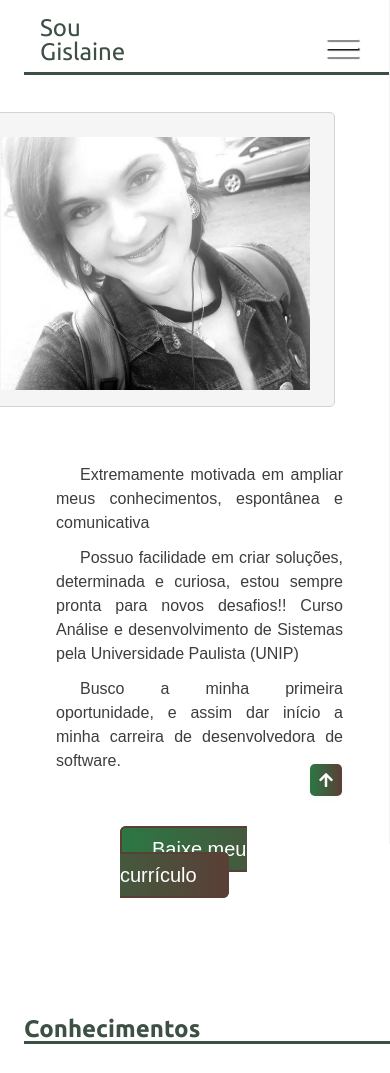
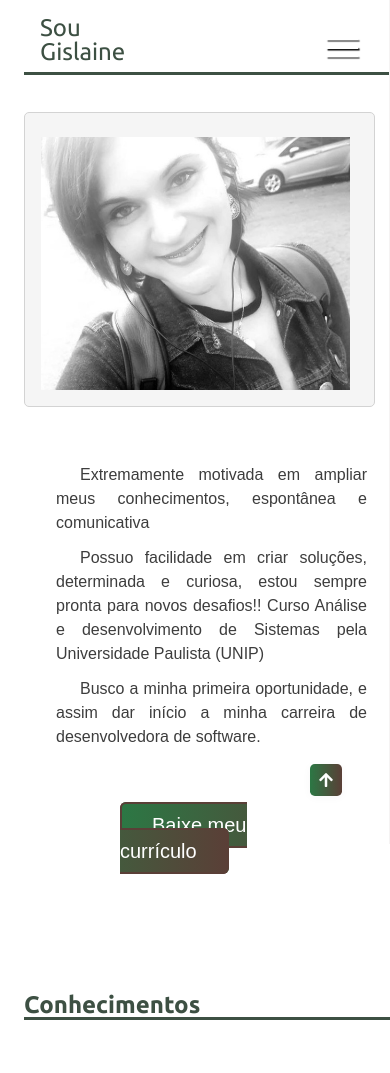
Before and after one commit to GiVicking/My_Portifolio, a plain HTML site: page Sobre.html in a window 390 px wide. Shown: the top 1073 px of the page. Drawn offline with Linux system fonts and the light colour scheme.

Commit message:
atualização

```diff
--- a/css/style-about.css
+++ b/css/style-about.css
@@ -210,6 +210,7 @@ margin-left:2rem;
 }
 @media all and (max-width:600px){
 
+
 .text {
 
     color:#3d5043;
@@ -223,26 +224,26 @@ margin-left:2rem;
     }
 .vicking{
 margin-top: 7rem;
-margin-left:0;
-margin-right: 2.5rem;
+margin-left:1rem;
+margin-right: 0rem;
 margin-bottom: 3.5rem;
 padding: 1.5rem 1.5rem 1rem 1rem;
 width: 23rem;
 }
 .par1{
-  margin-right: 2rem;
+  margin-right: 0.5rem;
   margin-left: 2rem;
 }
 .par2{
-  margin-right: 2rem;
+  margin-right: 0.5rem;
   margin-left: 2rem;
 }
 .par3{
-  margin-right: 2rem;
+  margin-right: 0.5rem;
   margin-left: 2rem;
 }
 .par4 {
-  margin-right: 2rem;
+  margin-right: 1.5rem;
   margin-left: 6rem;
   margin-bottom: 5rem;
   font-size: 1rem;
@@ -268,14 +269,15 @@ width: 23rem;
   .diferenciais li {
     margin-top:0.8rem ;
     list-style-type:none;
-    margin-left: 0rem;
+    margin-left: 3rem;
+    margin-right: 0;
   }
 
   .cursos-li {
    text-align: justify;
     margin-bottom:0;
-    margin-left:0;
-    margin-right: 0.5rem;
+    margin-left:2rem;
+    margin-right: 0;
 
   }
 
```
Also changed, not shown: 1 other file.
